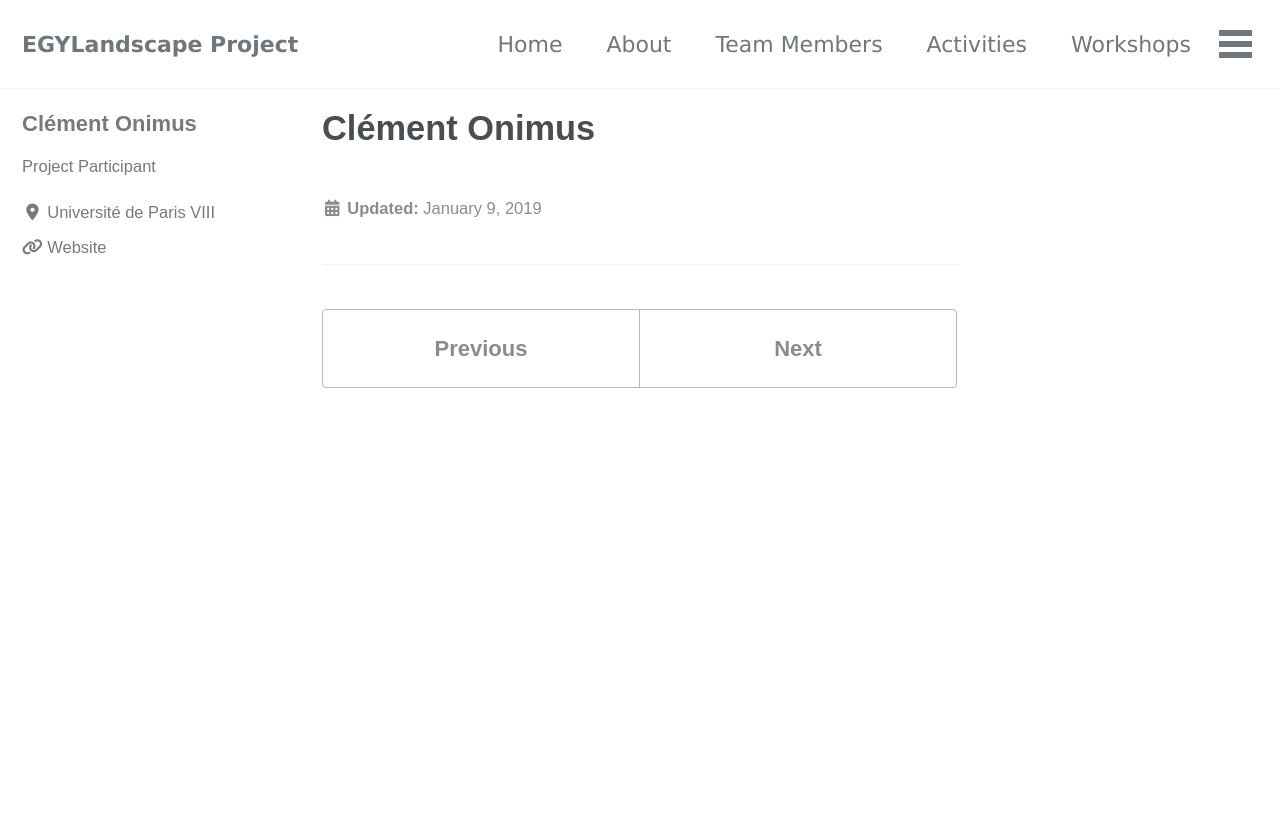
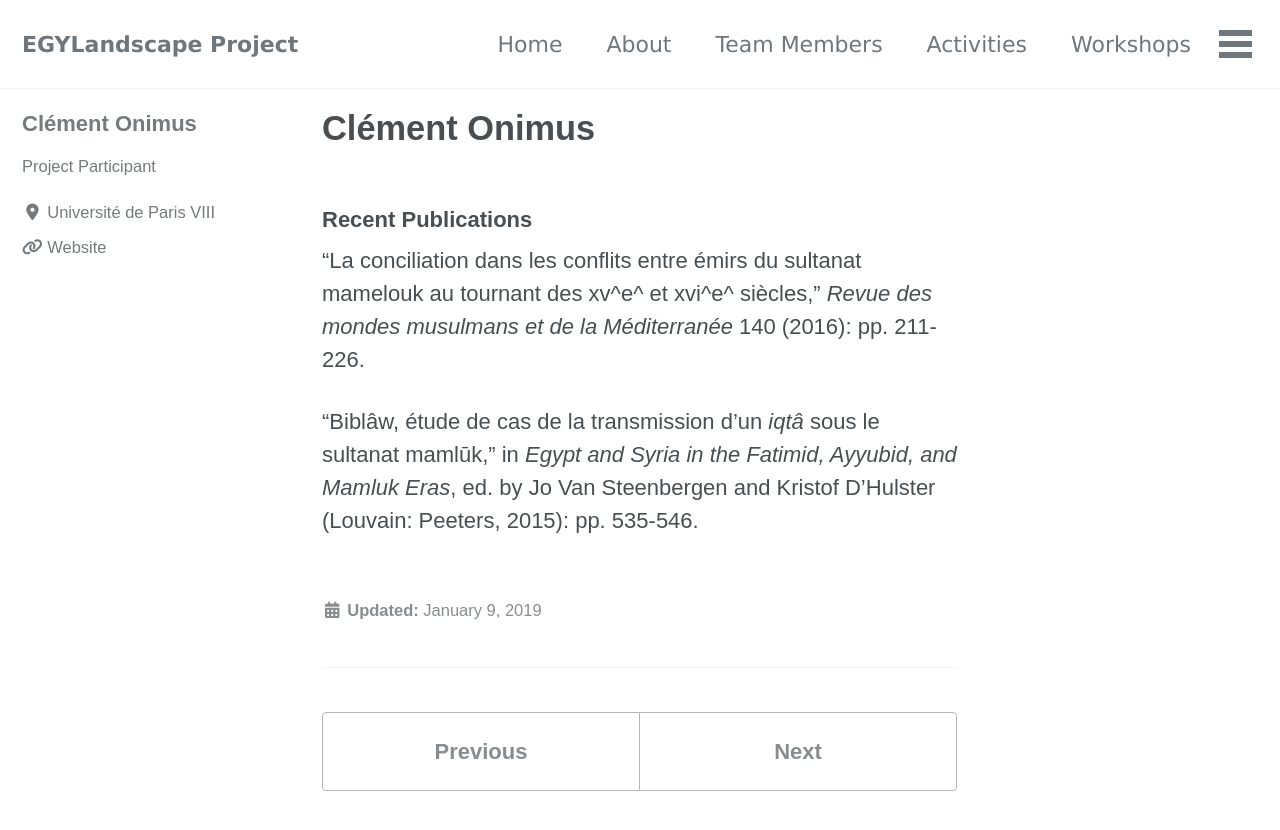
Before and after one commit to mhshaaban/egylandscapeproject.github.io, a Jekyll site: the page built from _members/ClementOnimus.md, in a window 1280 px wide and 900 px high. Shown: the top 830 px of the window. Built offline with Jekyll 4.4.1, drawn with Linux system fonts in a browser that asks for light colours; cached includes are drawn as plain includes; nearby versions of some CDN libraries; some web fonts are replaced.

Commit message:
Update ClementOnimus.md

```diff
--- a/_members/ClementOnimus.md
+++ b/_members/ClementOnimus.md
@@ -8,3 +8,9 @@ toc: false
 toc_sticky: false
 layout: single
 ---
+
+### Recent Publications
+
+"La conciliation dans les conflits entre émirs du sultanat mamelouk au tournant des xv^e^ et xvi^e^ siècles," *Revue des mondes musulmans et de la Méditerranée* 140 (2016): pp. 211-226.
+
+"Biblâw, étude de cas de la transmission d'un *iqtâ* sous le sultanat mamlūk," in *Egypt and Syria in the Fatimid, Ayyubid, and Mamluk Eras*, ed. by Jo Van Steenbergen and Kristof D'Hulster (Louvain: Peeters, 2015): pp. 535-546.
```
